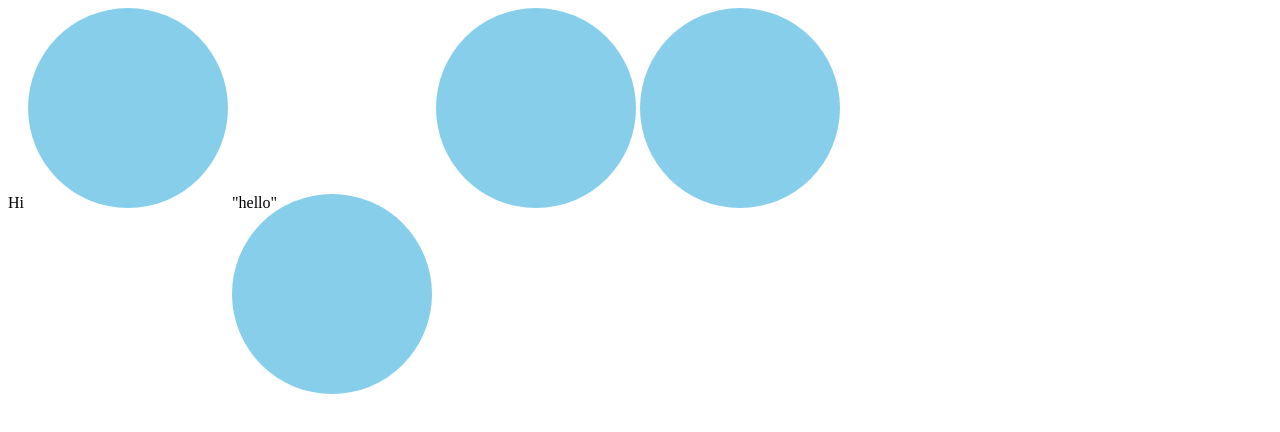
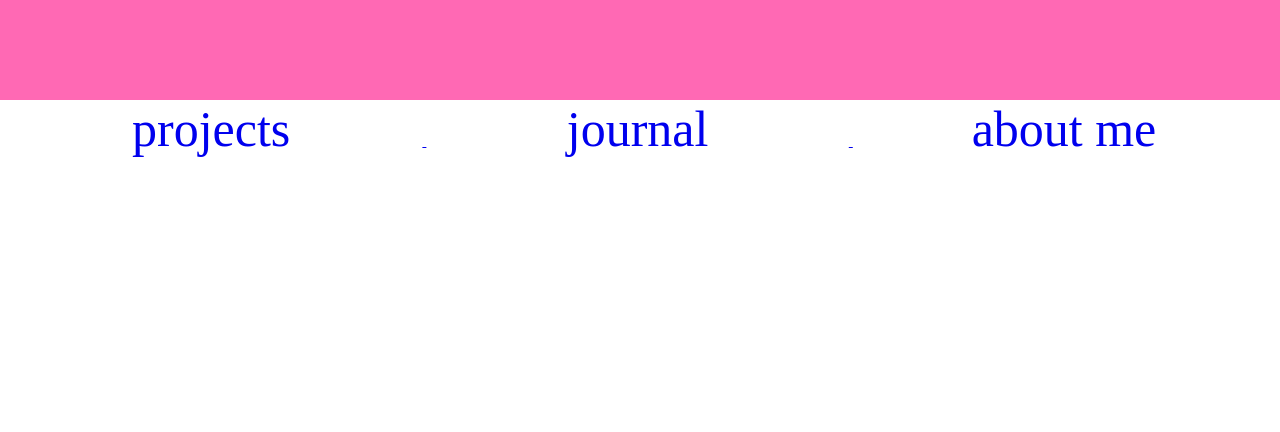
Before and after one commit to c26ds/c26ds.github.io, a plain HTML site: page index.html in a window 1280 px wide. Drawn offline with Linux system fonts and the light colour scheme.

Commit message:
molly pushign daya stuff

```diff
--- a/index.html
+++ b/index.html
@@ -1,60 +1,44 @@
 <!DOCTYPE html>
 <html>
 <head>
+	<title>Daya's Website</title>
 	<style type="text/css">
-div{
-	display: inline-grid;
-	background-color: skyblue;
-	width: 200px;
-	height: 200px;
-	transition: 2s;
-	border-radius: 50%;
-}
-	div:hover{
-		background-color:darkblue;
-		width: 50px;
-		height: 50px;
-		transform: rotate(360deg);
-		transition: 2s;
+		#menu{
+			width: 100%;
+			height: 100px;
+			background-color: hotpink;
+		}
+		body{
+
+			margin: 0px
+		}
+		.button{
+			width: 33%;
+			height: 100px;
+			display: inline-block;
+			font-size: 50px;
+			text-align: center;
 
 
-	}
-
-	#something:hover{
-		background-color: hotpink;
-		width:250px;
-		height:250px;
-		transform:rotate(360deg);
-		transition: 2s;
-		border-radius: 50%;
-	}
-
-	#blu:hover{
-		background-color: black;
-		width: 250px;
-		height: 100px;
-		left: 500px;
-
-
-	}
-
-	#circle: hover{
-		background-color: darkred;
-		width:  50px;
-		height: 50px;
-
-	}
-
-
+		}
+		.button:hover{
+			background-color: skyblue;
+			transition: 2s;
+		}
 
 	</style>
 
 </head>
 <body>
-Hi
-<div id="daya"></div>
-<div id="something">"hello"</div>
-<div id="blu"></div>
-<div id="circle"></div>
+<div id="menu">
+	</div>
+
+<a href="Code2.html">
+	<div class="button">projects</div>
+
+<div class="button">journal</div>
+<div class="button">about me</div>
+<div id="dayas"></div>
+
 </body>
 </html>
```
Also changed, not shown: Code2.html (added, +33 -0 lines), codesketch1.html (added).
